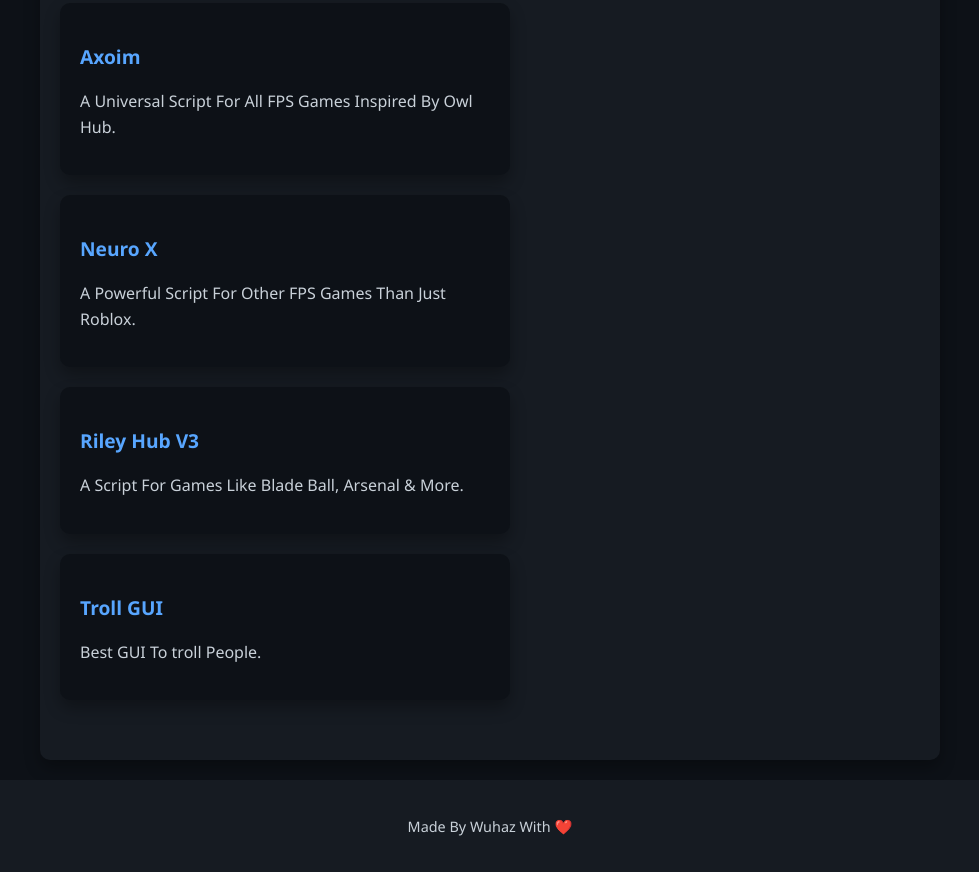
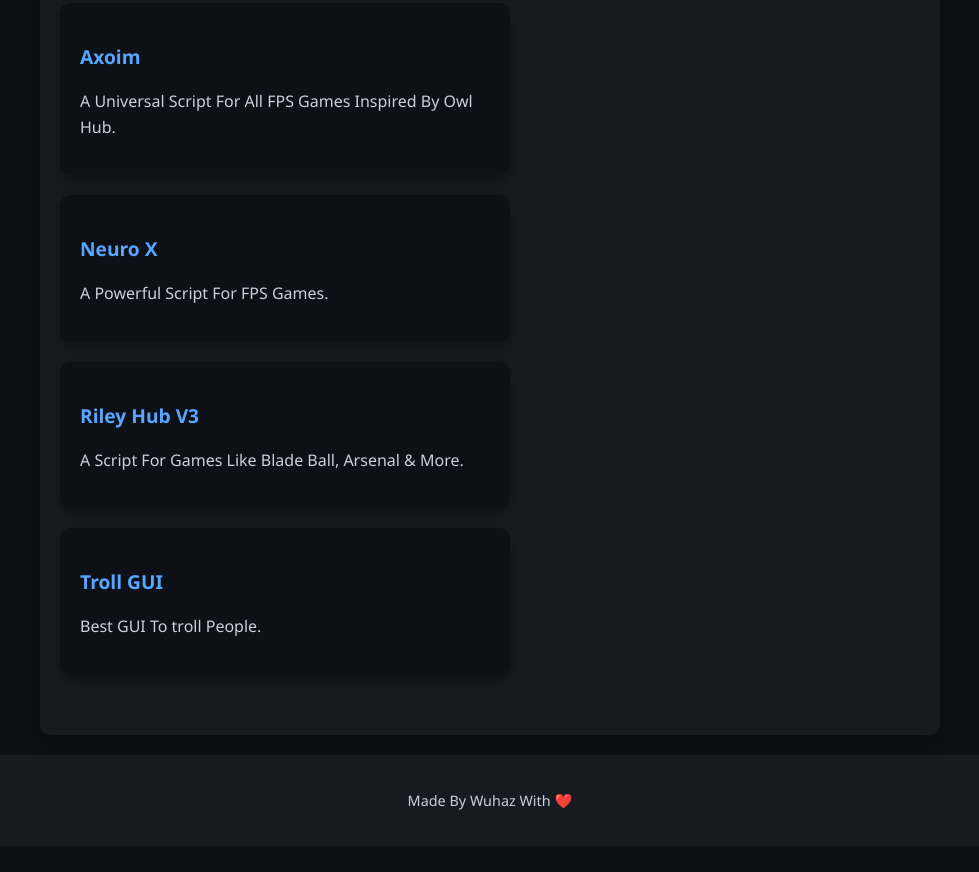
Before and after one commit to wuhaz/website, a plain HTML site: page index.html in a window 1280 px wide. Shown: the part 900-1772 px from the top of the page, without its empty margins (150-1129 px from the left). After the commit the page ends 1746 px from the top, so only its background shows below. Drawn offline with Linux system fonts and the light colour scheme.

Commit message:
Update index.html

```diff
--- a/index.html
+++ b/index.html
@@ -141,7 +141,7 @@
                 </div>
                 <div class="portfolio-item">
                     <h3>Neuro X</h3>
-                    <p>A Powerful Script For Other FPS Games Than Just Roblox.</p>
+                    <p>A Powerful Script For FPS Games.</p>
                 </div>
                 <div class="portfolio-item">
                     <h3>Riley Hub V3</h3>
```
